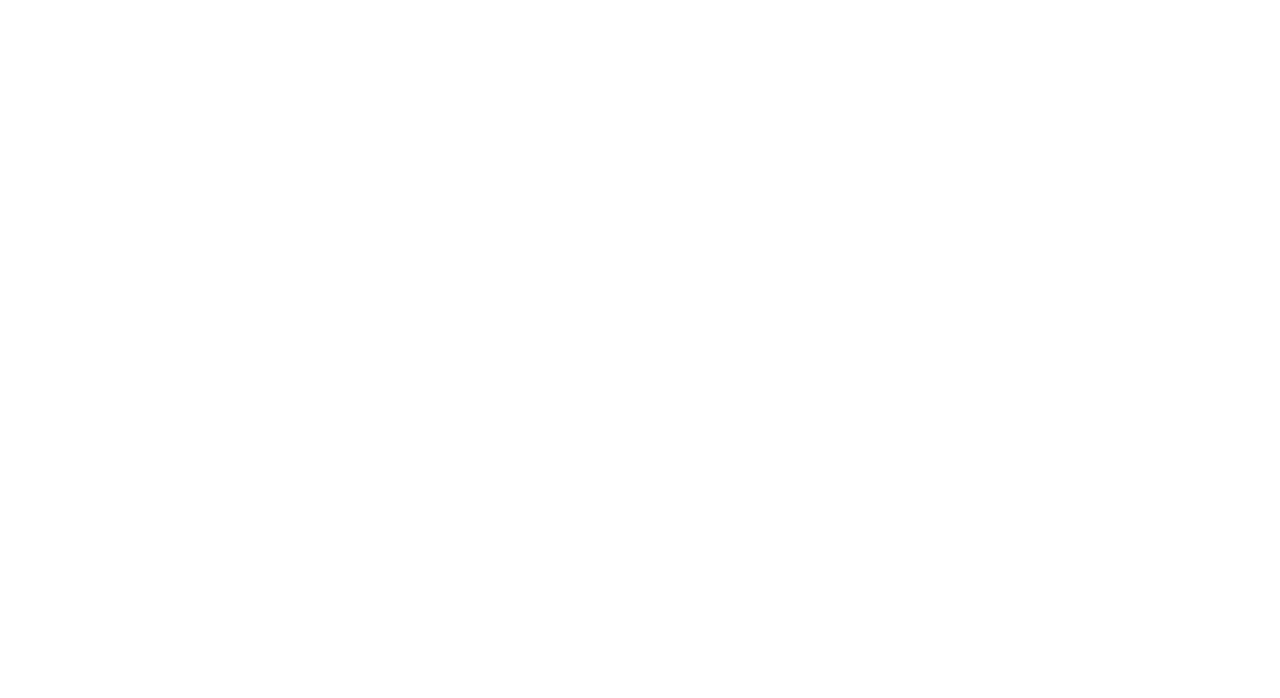
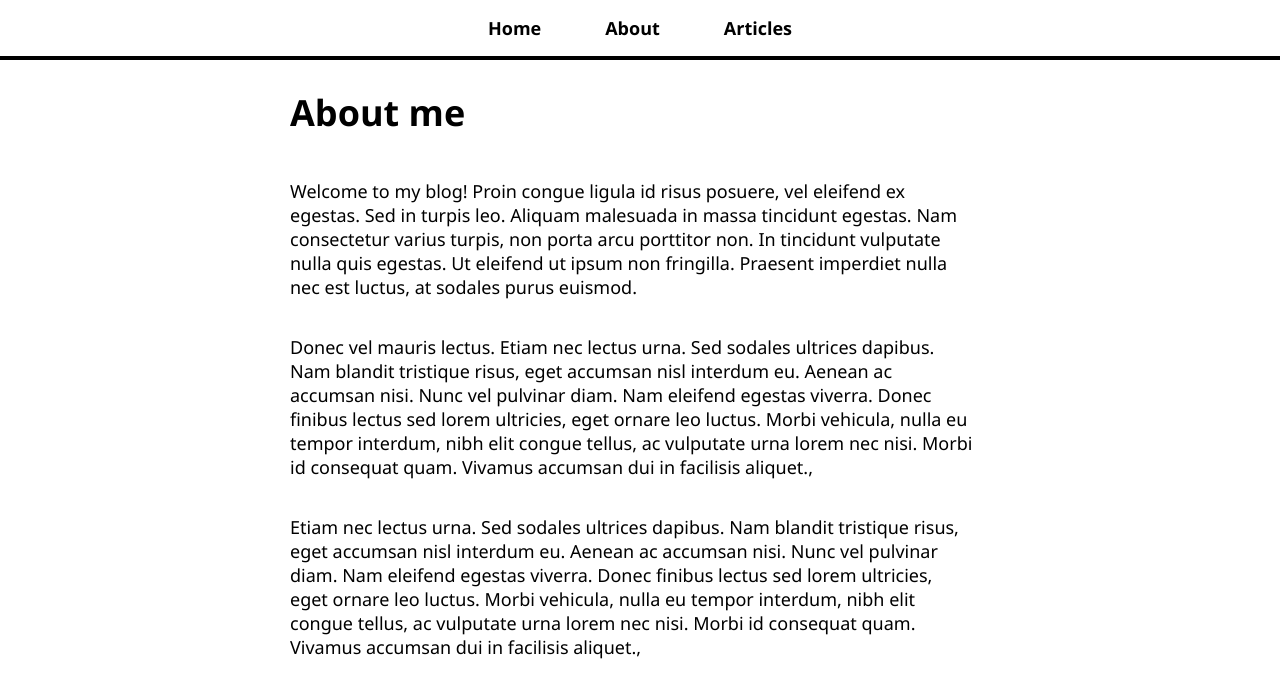
Before and after one commit to Jose1i1o/react-blog, a React (Create React App) app in the folder react-blog/: page /about in a window 1280 px wide. Before the commit this address had no page. Shown: the top 698 px of the page. Built offline with nearby package versions, Linux system fonts and the light colour scheme.

Commit message:
feat(params): using params in React 6 and creating and linking articles list

```diff
--- a/react-blog/src/App.css
+++ b/react-blog/src/App.css
@@ -1,38 +1,103 @@
-.App {
-  text-align: center;
+body {
+  font-family: 'Segoe UI', Tahoma, Geneva, Verdana, sans-serif;
+  font-size: 18px;
 }
 
-.App-logo {
-  height: 40vmin;
-  pointer-events: none;
+button {
+  padding: 16px;
+  font-family: 'Segoe UI', Tahoma, Geneva, Verdana, sans-serif;
+  font-size: 16px;
+  background-color: black;
+  color: white;
+  border-radius: 8px;
+  cursor: pointer;
 }
 
-@media (prefers-reduced-motion: no-preference) {
-  .App-logo {
-    animation: App-logo-spin infinite 20s linear;
-  }
+h3, h4 {
+  margin-bottom: 0;
 }
 
-.App-header {
-  background-color: #282c34;
-  min-height: 100vh;
-  display: flex;
-  flex-direction: column;
-  align-items: center;
-  justify-content: center;
-  font-size: calc(10px + 2vmin);
+nav {
+  border-bottom: 4px solid black;
+  text-align: center;
+  position: fixed;
+  top: 0;
+  width: 100%;
+  background: white;
+}
+
+nav ul {
+  list-style-type: none;
+  margin: 0;
+  padding: 0;
+}
+
+nav li {
+  display: inline-block;
+  padding-top: 16px;
+  padding-bottom: 16px;
+}
+
+nav a {
+  text-decoration: none;
+  color: black;
+  font-weight: bold;
+  padding: 16px 32px;
+}
+
+nav a:hover {
+  background: black;
   color: white;
 }
 
-.App-link {
-  color: #61dafb;
+#page-body {
+  max-width: 700px;
+  margin: auto;
+  padding-top: 64px;
+  align-items: left;
 }
 
-@keyframes App-logo-spin {
-  from {
-    transform: rotate(0deg);
-  }
-  to {
-    transform: rotate(360deg);
-  }
+.article-list-item {
+  text-decoration: none;
+  color: black;
+  padding: 16px 0 0 0;
 }
+
+.article-list-item p {
+  padding-bottom: 32px;
+  border-bottom: 2px solid black;
+}
+
+#add-comment-form {
+  border-bottom: 2px solid black;
+  padding: 16px;
+}
+
+#add-comment-form h3 {
+  margin-bottom: 16px;
+}
+
+#add-comment-form input, textarea {
+  display: block;
+  width: 300px;
+  padding: 8px;
+  border-radius: 8px;
+  font-family: 'Segoe UI', Tahoma, Geneva, Verdana, sans-serif;
+  font-size: 18px;
+  border: 2px solid black;
+  margin-bottom: 16px;
+}
+
+#add-comment-form button {
+  width: 320px;
+}
+
+#upvotes-section button, p {
+  display: inline-block;
+  margin-right: 16px;
+}
+
+.comment {
+  border-bottom: 2px solid black;
+  padding: 16px;
+}
--- a/react-blog/src/App.js
+++ b/react-blog/src/App.js
@@ -2,6 +2,10 @@
 import { BrowserRouter as Router, Routes, Route } from 'react-router-dom';
 import logo from './logo.svg';
 import HomePage from './pages/HomePage';
+import AboutPage from './pages/AboutPage';
+import ArticlePage from './pages/ArticlePage';
+import ArticleList from './pages/ArticleList';
+import NavBar from './NavBar';
 import './App.css';
 
 
@@ -9,9 +13,17 @@
   render() {
     return (
       <Router>
-        <Routes>
-            <Route path="/" element={<HomePage />} exact />
-        </Routes>
+        <div className="App">
+          <NavBar />
+          <div id="page-body">
+            <Routes>
+                <Route path="/" element={<HomePage />} exact />
+                <Route path="/about" element={<AboutPage />} />
+                <Route path="/articles-list" element={<ArticleList />} />
+                <Route path="/article/:name" element={<ArticlePage />} />
+            </Routes>
+          </div>
+        </div>
       </Router>
   );
   }
--- /dev/null
+++ b/react-blog/src/NavBar.js
@@ -0,0 +1,20 @@
+import React from 'react';
+import { Link } from 'react-router-dom';
+
+const NavBar = () => (
+<nav>
+    <ul>
+        <li>
+            <Link to="/">Home</Link>
+        </li>
+        <li>
+            <Link to="/about">About</Link>
+        </li>
+        <li>
+            <Link to="/articles-list">Articles</Link>
+        </li>
+    </ul>
+</nav>
+);
+
+export default NavBar;
--- a/react-blog/src/index.css
+++ b/react-blog/src/index.css
@@ -1,13 +1,14 @@
 body {
   margin: 0;
-  font-family: -apple-system, BlinkMacSystemFont, 'Segoe UI', 'Roboto', 'Oxygen',
-    'Ubuntu', 'Cantarell', 'Fira Sans', 'Droid Sans', 'Helvetica Neue',
+  padding: 0;
+  font-family: -apple-system, BlinkMacSystemFont, "Segoe UI", "Roboto", "Oxygen",
+    "Ubuntu", "Cantarell", "Fira Sans", "Droid Sans", "Helvetica Neue",
     sans-serif;
   -webkit-font-smoothing: antialiased;
   -moz-osx-font-smoothing: grayscale;
 }
 
 code {
-  font-family: source-code-pro, Menlo, Monaco, Consolas, 'Courier New',
+  font-family: source-code-pro, Menlo, Monaco, Consolas, "Courier New",
     monospace;
 }
--- /dev/null
+++ b/react-blog/src/pages/AboutPage.js
@@ -0,0 +1,33 @@
+import React from 'react';
+
+const AboutPage = () => (
+    <>
+    <h1>About me</h1>
+        <p>
+        Welcome to my blog! Proin congue
+        ligula id risus posuere, vel eleifend ex egestas. Sed in turpis leo.
+        Aliquam malesuada in massa tincidunt egestas. Nam consectetur varius turpis,
+        non porta arcu porttitor non. In tincidunt vulputate nulla quis egestas. Ut
+        eleifend ut ipsum non fringilla. Praesent imperdiet nulla nec est luctus, at
+        sodales purus euismod.
+    </p>
+    <p>
+        Donec vel mauris lectus. Etiam nec lectus urna. Sed sodales ultrices dapibus.
+        Nam blandit tristique risus, eget accumsan nisl interdum eu. Aenean ac accumsan
+        nisi. Nunc vel pulvinar diam. Nam eleifend egestas viverra. Donec finibus lectus
+        sed lorem ultricies, eget ornare leo luctus. Morbi vehicula, nulla eu tempor
+        interdum, nibh elit congue tellus, ac vulputate urna lorem nec nisi. Morbi id
+        consequat quam. Vivamus accumsan dui in facilisis aliquet.,
+    </p>
+    <p>
+        Etiam nec lectus urna. Sed sodales ultrices dapibus.
+        Nam blandit tristique risus, eget accumsan nisl interdum eu. Aenean ac accumsan
+        nisi. Nunc vel pulvinar diam. Nam eleifend egestas viverra. Donec finibus lectus
+        sed lorem ultricies, eget ornare leo luctus. Morbi vehicula, nulla eu tempor
+        interdum, nibh elit congue tellus, ac vulputate urna lorem nec nisi. Morbi id
+        consequat quam. Vivamus accumsan dui in facilisis aliquet.,
+    </p>
+    </>
+);
+
+export default AboutPage;
--- /dev/null
+++ b/react-blog/src/pages/ArticleList.js
@@ -0,0 +1,16 @@
+import React from 'react';
+import { Link } from 'react-router-dom';
+import articleFeed from './articleFeed';
+
+const ArticleList = () => (
+    <>
+        <h1>Articles</h1>
+        { articleFeed.map((article, key) => (
+            <Link key={key} to={`/article/${article.name}`}>
+                <h3>{article.title}</h3>
+            </Link>
+        ))}
+    </>
+);
+
+export default ArticleList;
--- /dev/null
+++ b/react-blog/src/pages/ArticlePage.js
@@ -0,0 +1,21 @@
+import React from 'react';
+import articleFeed from './articleFeed';
+import { useParams } from 'react-router-dom';
+
+const ArticlePage = ({ match }) => {
+    const name = useParams(match).name;
+    const article = articleFeed.find(article => article.name === name);
+
+    if(!article) return <h1>Article not found</h1>;
+
+    return(
+        <>
+            <h1>{ article.title }</h1>
+            { article.content.map((paragraph, key) => (
+                <p key={key}>{ paragraph }</p>
+            )) }
+        </>
+    );
+}
+
+export default ArticlePage;
--- /dev/null
+++ b/react-blog/src/pages/articleFeed.js
@@ -0,0 +1,77 @@
+const articles = [
+    {
+        name: 'learn-react',
+        title: 'The Fastest Way to Learn React',
+        content: [
+            `Welcome! Today we're going to be talking about the fastest way to
+            learn React. We'll be discussing some topics such as proin congue
+            ligula id risus posuere, vel eleifend ex egestas. Sed in turpis leo.
+            Aliquam malesuada in massa tincidunt egestas. Nam consectetur varius turpis,
+            non porta arcu porttitor non. In tincidunt vulputate nulla quis egestas. Ut
+            eleifend ut ipsum non fringilla. Praesent imperdiet nulla nec est luctus, at
+            sodales purus euismod.`,
+            `Donec vel mauris lectus. Etiam nec lectus urna. Sed sodales ultrices dapibus.
+            Nam blandit tristique risus, eget accumsan nisl interdum eu. Aenean ac accumsan
+            nisi. Nunc vel pulvinar diam. Nam eleifend egestas viverra. Donec finibus lectus
+            sed lorem ultricies, eget ornare leo luctus. Morbi vehicula, nulla eu tempor
+            interdum, nibh elit congue tellus, ac vulputate urna lorem nec nisi. Morbi id
+            consequat quam. Vivamus accumsan dui in facilisis aliquet.`,
+            `Etiam nec lectus urna. Sed sodales ultrices dapibus.
+            Nam blandit tristique risus, eget accumsan nisl interdum eu. Aenean ac accumsan
+            nisi. Nunc vel pulvinar diam. Nam eleifend egestas viverra. Donec finibus lectus
+            sed lorem ultricies, eget ornare leo luctus. Morbi vehicula, nulla eu tempor
+            interdum, nibh elit congue tellus, ac vulputate urna lorem nec nisi. Morbi id
+            consequat quam. Vivamus accumsan dui in facilisis aliquet.`,
+        ]
+    },    {
+        name: 'learn-node',
+        title: 'How to Build a Node Server in 10 Minutes',
+        content: [
+            `In this article, we're going to be talking looking at a very quick way
+            to set up a Node.js server. We'll be discussing some topics such as proin congue
+            ligula id risus posuere, vel eleifend ex egestas. Sed in turpis leo.
+            Aliquam malesuada in massa tincidunt egestas. Nam consectetur varius turpis,
+            non porta arcu porttitor non. In tincidunt vulputate nulla quis egestas. Ut
+            eleifend ut ipsum non fringilla. Praesent imperdiet nulla nec est luctus, at
+            sodales purus euismod.`,
+            `Donec vel mauris lectus. Etiam nec lectus urna. Sed sodales ultrices dapibus.
+            Nam blandit tristique risus, eget accumsan nisl interdum eu. Aenean ac accumsan
+            nisi. Nunc vel pulvinar diam. Nam eleifend egestas viverra. Donec finibus lectus
+            sed lorem ultricies, eget ornare leo luctus. Morbi vehicula, nulla eu tempor
+            interdum, nibh elit congue tellus, ac vulputate urna lorem nec nisi. Morbi id
+            consequat quam. Vivamus accumsan dui in facilisis aliquet.`,
+            `Etiam nec lectus urna. Sed sodales ultrices dapibus.
+            Nam blandit tristique risus, eget accumsan nisl interdum eu. Aenean ac accumsan
+            nisi. Nunc vel pulvinar diam. Nam eleifend egestas viverra. Donec finibus lectus
+            sed lorem ultricies, eget ornare leo luctus. Morbi vehicula, nulla eu tempor
+            interdum, nibh elit congue tellus, ac vulputate urna lorem nec nisi. Morbi id
+            consequat quam. Vivamus accumsan dui in facilisis aliquet.`,
+        ]
+    },     {
+        name: 'my-thoughts-on-resumes',
+        title: 'My Thoughts on Resumes',
+        content: [
+            `Today is the day I talk about something which scares most people: resumes.
+            In reality, I'm not sure why people have such a hard time with proin congue
+            ligula id risus posuere, vel eleifend ex egestas. Sed in turpis leo.
+            Aliquam malesuada in massa tincidunt egestas. Nam consectetur varius turpis,
+            non porta arcu porttitor non. In tincidunt vulputate nulla quis egestas. Ut
+            eleifend ut ipsum non fringilla. Praesent imperdiet nulla nec est luctus, at
+            sodales purus euismod.`,
+            `Donec vel mauris lectus. Etiam nec lectus urna. Sed sodales ultrices dapibus.
+            Nam blandit tristique risus, eget accumsan nisl interdum eu. Aenean ac accumsan
+            nisi. Nunc vel pulvinar diam. Nam eleifend egestas viverra. Donec finibus lectus
+            sed lorem ultricies, eget ornare leo luctus. Morbi vehicula, nulla eu tempor
+            interdum, nibh elit congue tellus, ac vulputate urna lorem nec nisi. Morbi id
+            consequat quam. Vivamus accumsan dui in facilisis aliquet.`,
+            `Etiam nec lectus urna. Sed sodales ultrices dapibus.
+            Nam blandit tristique risus, eget accumsan nisl interdum eu. Aenean ac accumsan
+            nisi. Nunc vel pulvinar diam. Nam eleifend egestas viverra. Donec finibus lectus
+            sed lorem ultricies, eget ornare leo luctus. Morbi vehicula, nulla eu tempor
+            interdum, nibh elit congue tellus, ac vulputate urna lorem nec nisi. Morbi id
+            consequat quam. Vivamus accumsan dui in facilisis aliquet.`,
+        ]
+    },
+];
+
+export default articles;
```
